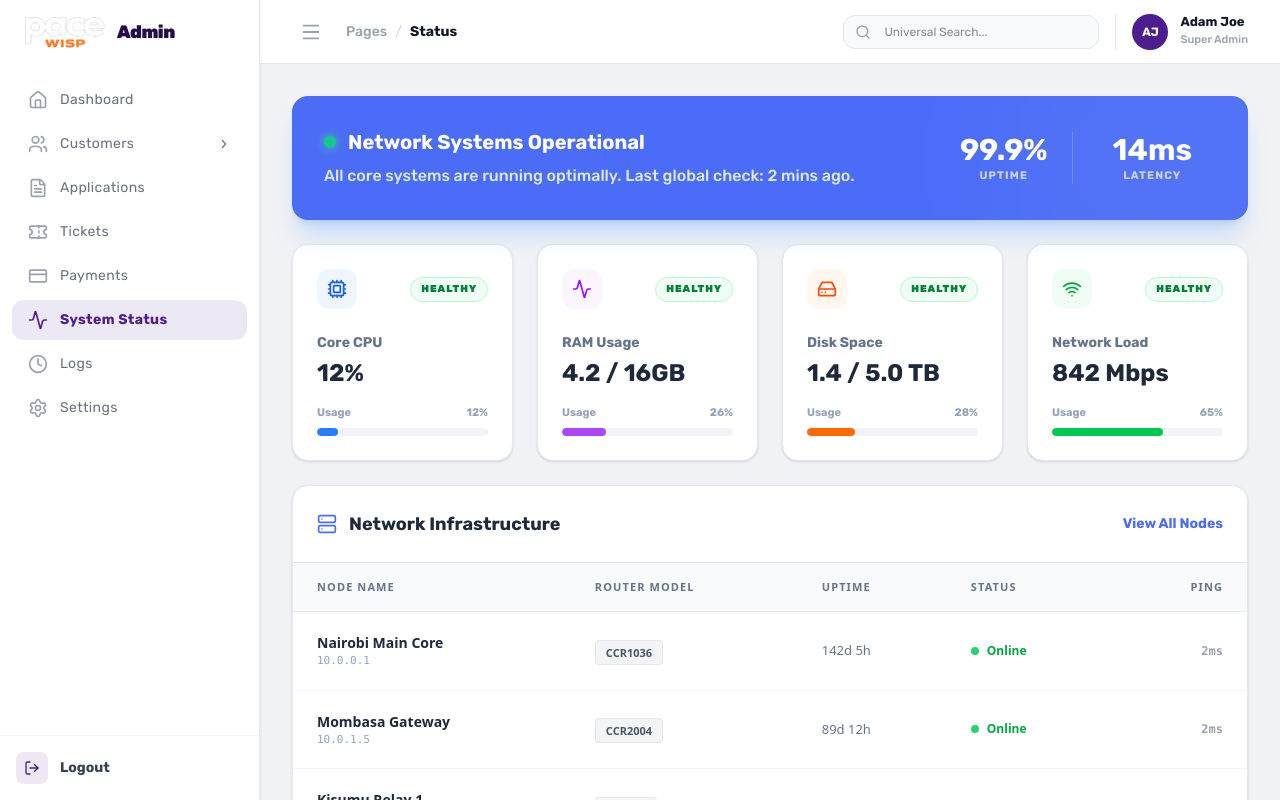
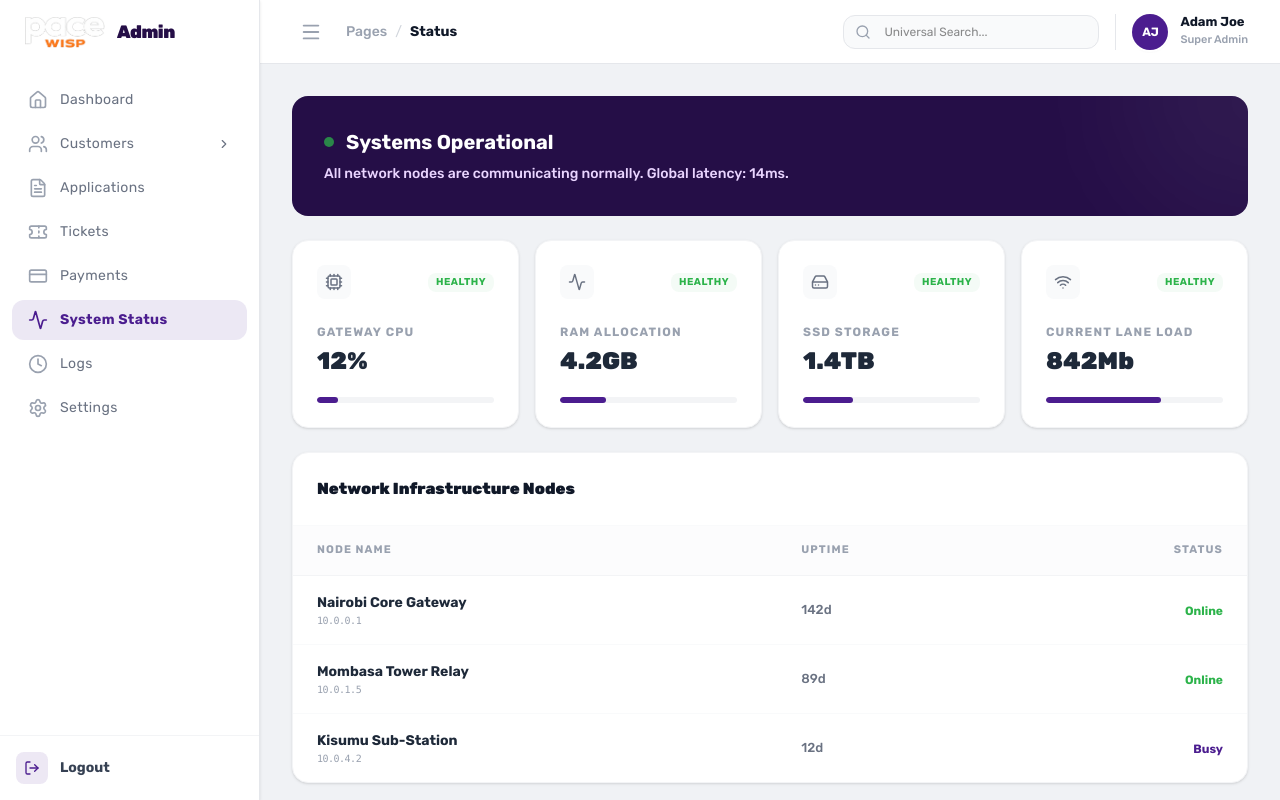
Before and after one commit to dennismutuku2005/pacewebsite, a Next.js app in the folder paceadmin/: page /dashboard/status in a window 1280 px wide. Shown: the top 800 px of the page. Built offline with nearby package versions, Linux system fonts and the light colour scheme.

Commit message:
Auto-update: page.js

```diff
--- a/paceadmin/src/app/dashboard/status/page.js
+++ b/paceadmin/src/app/dashboard/status/page.js
@@ -10,33 +10,26 @@ import {
 import { cn } from '@/lib/utils'
 
 const StatusCard = ({ title, icon: Icon, value, status, progress, color }) => (
-    <div className="bg-white p-6 rounded-2xl border border-[#e2e8f0] shadow-sm">
+    <div className="bg-white p-6 rounded-2xl border border-gray-100 shadow-sm flex flex-col">
         <div className="flex items-center justify-between mb-6">
-            <div className={cn("p-2.5 rounded-xl", color.bg)}>
-                <Icon size={20} className={color.text} />
+            <div className={cn("p-2 rounded-lg bg-gray-50 text-gray-500")}>
+                <Icon size={18} />
             </div>
             <span className={cn(
-                "px-2.5 py-1 rounded-full text-[10px] font-black uppercase tracking-widest border",
-                status === 'Healthy' ? "bg-green-50 text-green-700 border-green-200" : "bg-red-50 text-red-700 border-red-200"
+                "px-2 py-0.5 rounded-lg text-[10px] font-bold uppercase tracking-wider",
+                status === 'Healthy' ? "bg-pace-green/5 text-pace-green" : "bg-red-50 text-red-600"
             )}>
                 {status}
             </span>
         </div>
-        <p className="text-sm font-bold text-[#64748b] mb-1">{title}</p>
-        <div className="flex items-end justify-between mb-4">
-            <h3 className="text-2xl font-bold text-[#1e293b]">{value}</h3>
-        </div>
-        <div className="space-y-1.5">
-            <div className="flex justify-between text-[11px] font-bold text-[#94a3b8]">
-                <span>Usage</span>
-                <span>{progress}%</span>
-            </div>
-            <div className="h-2 bg-[#f1f5f9] rounded-full overflow-hidden">
+        <p className="text-[12px] font-bold text-gray-400 uppercase tracking-widest">{title}</p>
+        <h3 className="text-2xl font-black text-gray-800 my-1">{value}</h3>
+        <div className="mt-auto pt-4">
+            <div className="h-1.5 bg-gray-100 rounded-full overflow-hidden">
                 <motion.div
                     initial={{ width: 0 }}
                     animate={{ width: `${progress}%` }}
-                    transition={{ duration: 1, ease: "easeOut" }}
-                    className={cn("h-full rounded-full", color.main)}
+                    className={cn("h-full rounded-full transition-all bg-pace-purple")}
                 ></motion.div>
             </div>
         </div>
@@ -45,125 +38,60 @@ const StatusCard = ({ title, icon: Icon, value, status, progress, color }) => (
 
 export default function StatusPage() {
     const nodes = [
-        { name: 'Nairobi Main Core', ip: '10.0.0.1', type: 'CCR1036', uptime: '142d 5h', load: '12%', status: 'Online' },
-        { name: 'Mombasa Gateway', ip: '10.0.1.5', type: 'CCR2004', uptime: '89d 12h', load: '45%', status: 'Online' },
-        { name: 'Kisumu Relay 1', ip: '192.168.4.2', type: 'RB1100', uptime: '12d 2h', load: '82%', status: 'Busy' },
-        { name: 'Eldoret Tower A', ip: '172.16.2.1', type: 'NetMetal', uptime: '0d 4h', load: '5%', status: 'Warning' },
+        { name: 'Nairobi Core Gateway', ip: '10.0.0.1', uptime: '142d', status: 'Online' },
+        { name: 'Mombasa Tower Relay', ip: '10.0.1.5', uptime: '89d', status: 'Online' },
+        { name: 'Kisumu Sub-Station', ip: '10.0.4.2', uptime: '12d', status: 'Busy' },
     ]
 
     return (
-        <div className="space-y-6 pb-10">
+        <div className="space-y-6">
 
-            {/* Global Status Banner */}
-            <div className="bg-[#4a6cf7] rounded-2xl p-8 text-white relative overflow-hidden shadow-xl shadow-blue-500/20">
-                <div className="relative z-10 flex flex-col md:flex-row md:items-center justify-between gap-6">
-                    <div>
-                        <div className="flex items-center gap-3 mb-2">
-                            <div className="w-3 h-3 bg-green-400 rounded-full animate-pulse shadow-[0_0_10px_#4ade80]"></div>
-                            <h2 className="text-xl font-bold">Network Systems Operational</h2>
-                        </div>
-                        <p className="text-blue-100 font-medium">All core systems are running optimally. Last global check: 2 mins ago.</p>
+            {/* Banner - Simplified, deep purple */}
+            <div className="bg-pace-purple-dark rounded-2xl p-8 text-white relative overflow-hidden">
+                <div className="relative z-10">
+                    <div className="flex items-center gap-3 mb-2">
+                        <div className="w-2.5 h-2.5 bg-pace-green rounded-full animate-pulse"></div>
+                        <h2 className="text-xl font-bold">Systems Operational</h2>
                     </div>
-                    <div className="flex items-center gap-4">
-                        <div className="text-center px-6 border-r border-white/20">
-                            <p className="text-3xl font-bold">99.9%</p>
-                            <p className="text-[11px] font-bold uppercase tracking-widest opacity-70">Uptime</p>
-                        </div>
-                        <div className="text-center px-6">
-                            <p className="text-3xl font-bold">14ms</p>
-                            <p className="text-[11px] font-bold uppercase tracking-widest opacity-70">Latency</p>
-                        </div>
-                    </div>
+                    <p className="text-purple-200 text-sm font-medium">All network nodes are communicating normally. Global latency: 14ms.</p>
                 </div>
-                <div className="absolute top-0 right-0 w-96 h-96 bg-white/5 rounded-full blur-3xl translate-x-1/3 -translate-y-1/3"></div>
+                <div className="absolute top-0 right-0 w-64 h-64 bg-white/5 rounded-full blur-3xl translate-x-1/2 -translate-y-1/2"></div>
             </div>
 
-            <div className="grid grid-cols-1 md:grid-cols-2 lg:grid-cols-4 gap-6">
-                <StatusCard
-                    title="Core CPU"
-                    icon={Cpu}
-                    value="12%"
-                    status="Healthy"
-                    progress={12}
-                    color={{ text: 'text-blue-600', bg: 'bg-blue-50', main: 'bg-blue-500' }}
-                />
-                <StatusCard
-                    title="RAM Usage"
-                    icon={Activity}
-                    value="4.2 / 16GB"
-                    status="Healthy"
-                    progress={26}
-                    color={{ text: 'text-purple-600', bg: 'bg-purple-50', main: 'bg-purple-500' }}
-                />
-                <StatusCard
-                    title="Disk Space"
-                    icon={HardDrive}
-                    value="1.4 / 5.0 TB"
-                    status="Healthy"
-                    progress={28}
-                    color={{ text: 'text-orange-600', bg: 'bg-orange-50', main: 'bg-orange-500' }}
-                />
-                <StatusCard
-                    title="Network Load"
-                    icon={Wifi}
-                    value="842 Mbps"
-                    status="Healthy"
-                    progress={65}
-                    color={{ text: 'text-green-600', bg: 'bg-green-50', main: 'bg-green-500' }}
-                />
+            <div className="grid grid-cols-1 md:grid-cols-2 lg:grid-cols-4 gap-4">
+                <StatusCard title="Gateway CPU" icon={Cpu} value="12%" status="Healthy" progress={12} />
+                <StatusCard title="RAM Allocation" icon={Activity} value="4.2GB" status="Healthy" progress={26} />
+                <StatusCard title="SSD Storage" icon={HardDrive} value="1.4TB" status="Healthy" progress={28} />
+                <StatusCard title="Current Lane Load" icon={Wifi} value="842Mb" status="Healthy" progress={65} />
             </div>
 
-            {/* Network Nodes Table */}
-            <div className="bg-white rounded-2xl border border-[#e2e8f0] shadow-sm overflow-hidden">
-                <div className="p-6 border-b border-[#e2e8f0] flex items-center justify-between">
-                    <h3 className="text-lg font-bold text-[#1e293b] flex items-center gap-3">
-                        <Server size={20} className="text-[#4a6cf7]" />
-                        Network Infrastructure
-                    </h3>
-                    <button className="text-sm font-bold text-[#4a6cf7] hover:underline">View All Nodes</button>
+            <div className="bg-white rounded-2xl border border-gray-100 shadow-sm overflow-hidden">
+                <div className="p-6 border-b border-gray-50 flex items-center justify-between">
+                    <h3 className="text-[16px] font-black text-gray-900">Network Infrastructure Nodes</h3>
                 </div>
                 <div className="overflow-x-auto">
-                    <table className="w-full text-left font-sans">
+                    <table className="w-full text-left">
                         <thead>
-                            <tr className="bg-[#f8fafc] border-b border-[#e2e8f0]">
-                                <th className="px-6 py-4 text-[11px] font-black text-[#64748b] uppercase tracking-widest">Node Name</th>
-                                <th className="px-6 py-4 text-[11px] font-black text-[#64748b] uppercase tracking-widest">Router Model</th>
-                                <th className="px-6 py-4 text-[11px] font-black text-[#64748b] uppercase tracking-widest">Uptime</th>
-                                <th className="px-6 py-4 text-[11px] font-black text-[#64748b] uppercase tracking-widest">Status</th>
-                                <th className="px-6 py-4 text-[11px] font-black text-[#64748b] uppercase tracking-widest text-right">Ping</th>
+                            <tr className="bg-gray-50/50 border-b border-gray-100">
+                                <th className="px-6 py-4 text-[11px] font-bold text-gray-400 uppercase tracking-widest">Node Name</th>
+                                <th className="px-6 py-4 text-[11px] font-bold text-gray-400 uppercase tracking-widest">Uptime</th>
+                                <th className="px-6 py-4 text-[11px] font-bold text-gray-400 uppercase tracking-widest text-right">Status</th>
                             </tr>
                         </thead>
-                        <tbody className="divide-y divide-[#f1f5f9]">
-                            {nodes.map((node, i) => (
-                                <tr key={node.name} className="hover:bg-[#f8fafc] transition-colors group">
-                                    <td className="px-6 py-5">
-                                        <div>
-                                            <p className="text-[14px] font-bold text-[#1e293b]">{node.name}</p>
-                                            <p className="text-[11px] text-[#94a3b8] font-mono">{node.ip}</p>
-                                        </div>
+                        <tbody className="divide-y divide-gray-50">
+                            {nodes.map((node) => (
+                                <tr key={node.name} className="hover:bg-gray-50/50 transition-colors">
+                                    <td className="px-6 py-4">
+                                        <p className="text-[14px] font-bold text-gray-800">{node.name}</p>
+                                        <p className="text-[10px] text-gray-400 font-mono tracking-tighter">{node.ip}</p>
                                     </td>
-                                    <td className="px-6 py-5">
-                                        <span className="px-2.5 py-1 bg-gray-100 rounded text-[11px] font-bold text-gray-600 border border-gray-200">{node.type}</span>
-                                    </td>
-                                    <td className="px-6 py-5">
-                                        <p className="text-[13px] font-medium text-[#64748b]">{node.uptime}</p>
-                                    </td>
-                                    <td className="px-6 py-5">
-                                        <div className="flex items-center gap-2">
-                                            <div className={cn(
-                                                "w-2 h-2 rounded-full",
-                                                node.status === 'Online' ? "bg-green-500 animate-pulse" :
-                                                    node.status === 'Busy' ? "bg-blue-500" : "bg-orange-500"
-                                            )}></div>
-                                            <span className={cn(
-                                                "text-[12px] font-bold",
-                                                node.status === 'Online' ? "text-green-600" :
-                                                    node.status === 'Busy' ? "text-blue-600" : "text-orange-600"
-                                            )}>{node.status}</span>
-                                        </div>
-                                    </td>
-                                    <td className="px-6 py-5 text-right font-mono text-[12px] font-bold text-gray-400 group-hover:text-[#4a6cf7] transition-colors">
-                                        2ms
+                                    <td className="px-6 py-4 text-[13px] font-medium text-gray-500">{node.uptime}</td>
+                                    <td className="px-6 py-4 text-right">
+                                        <span className={cn(
+                                            "text-[12px] font-bold",
+                                            node.status === 'Online' ? "text-pace-green" :
+                                                node.status === 'Busy' ? "text-pace-purple" : "text-orange-500"
+                                        )}>{node.status}</span>
                                     </td>
                                 </tr>
                             ))}
```
